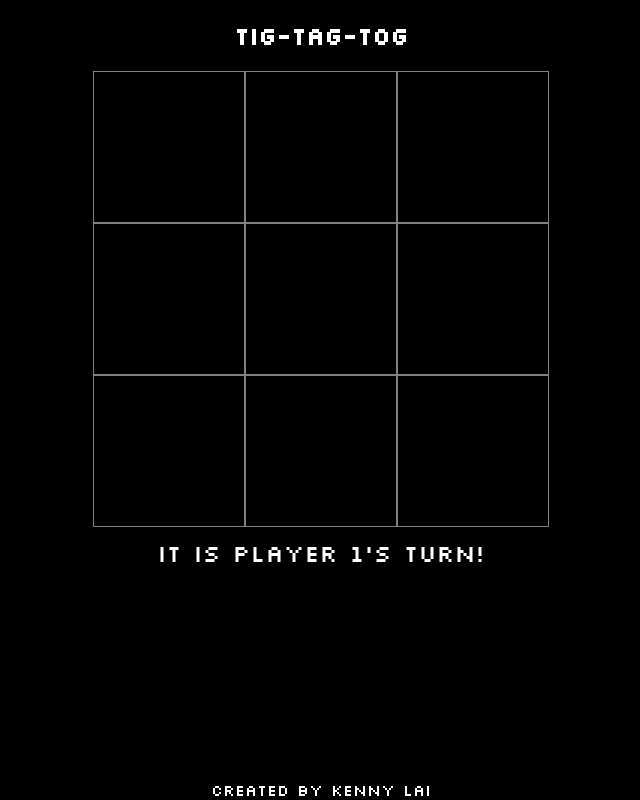
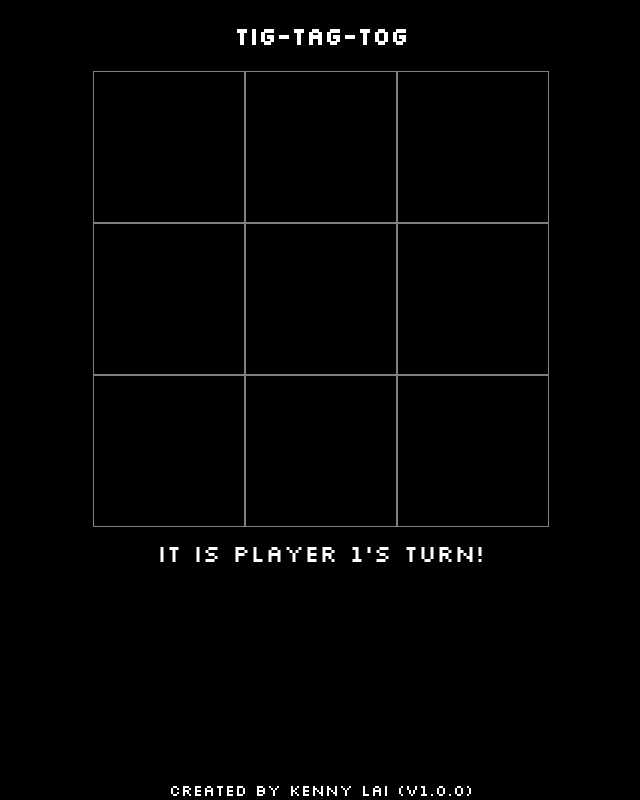
Before and after one commit to kennylai360/tigtagtoe, an Angular app: page / in a window 1280 px wide. Shown: the whole page, without its empty margins (319-959 px from the left). Built offline with nearby package versions, Linux system fonts and the light colour scheme.

Commit message:
Added version in footer

```diff
--- a/src/app/footer/footer.component.html
+++ b/src/app/footer/footer.component.html
@@ -1 +1 @@
-<footer>Created by Kenny Lai</footer>
+<footer>Created by Kenny Lai (v1.0.0)</footer>
```
